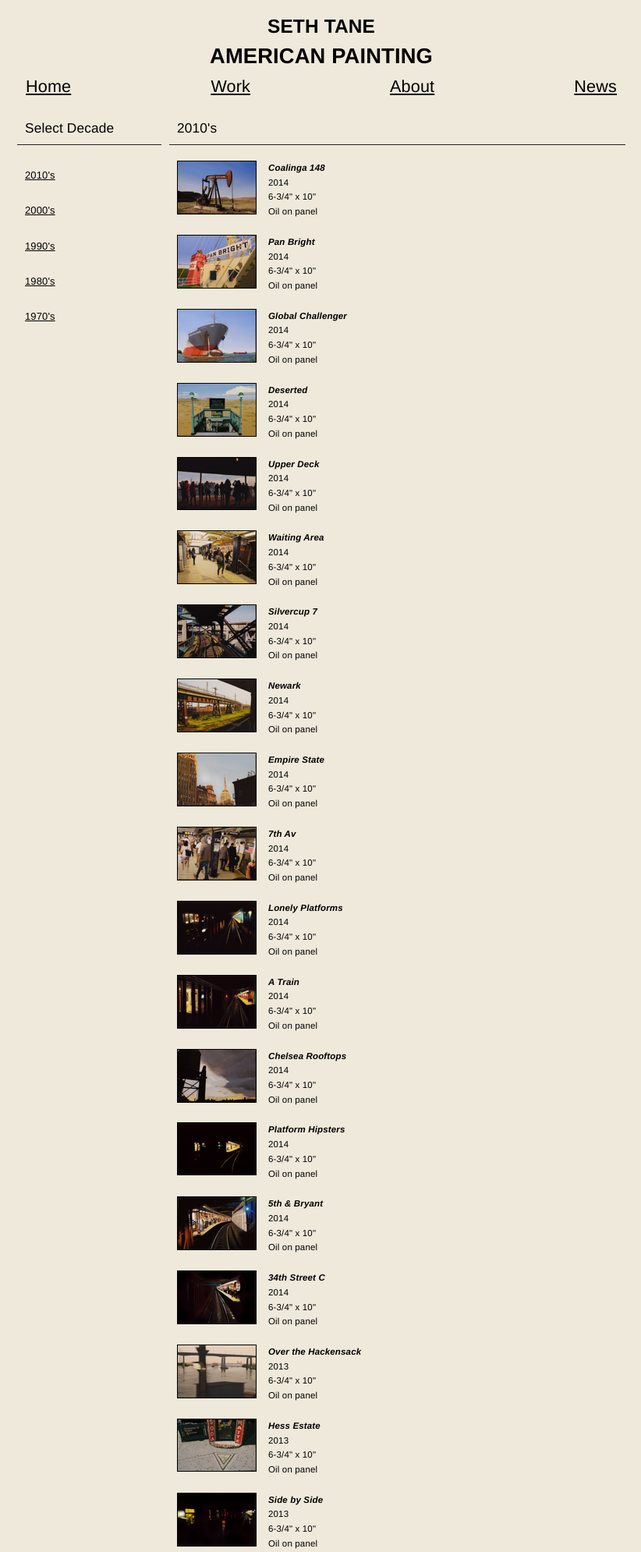
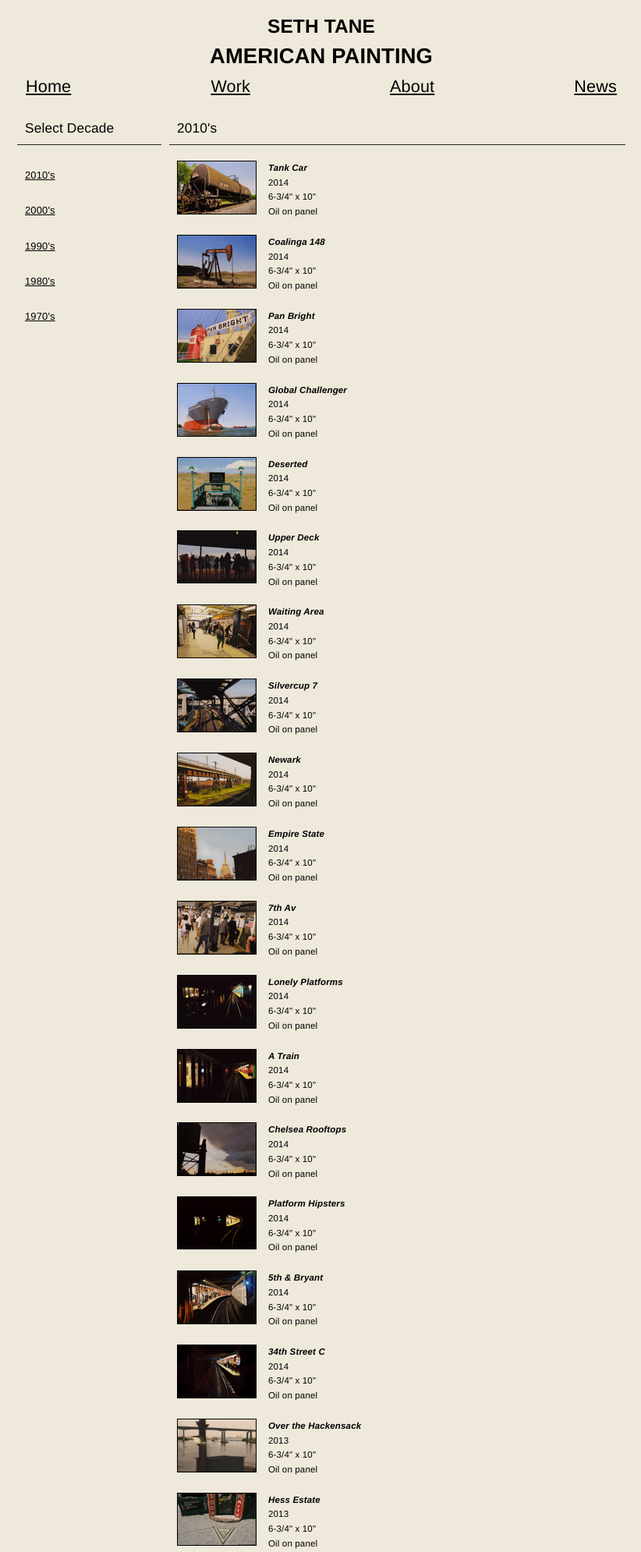
Before and after one commit to pdxh2o/sethtane.com, a PHP site: page /work/2010.php in a window 1280 px wide. Shown: the top 1990 px of the page at 78% size, without its empty margins (228-1050 px from the left). Run offline with PHP 8.4, Linux system fonts and the light colour scheme.

Commit message:
tank car

```diff
--- a/work/2010.php
+++ b/work/2010.php
@@ -3,6 +3,16 @@ include('work_header.html');
 ?>
 
 <div class="decadeTitle leftAligned">2010's</div>
+
+	<div class="workItem">
+		<img class="thumbnail" src="/paintings/Tank CarT.jpg" />
+		<div class="workDescription">
+			<span class="workTitle">Tank Car</span><br/>
+			<span class="workDate">2014 </span><br/>
+			<span class="workSize">6-3/4" x 10"</span><br/>
+			<span class="workMedium">Oil on panel</span>
+		</div>
+	</div>
 
 	<div class="workItem">
 		<img class="thumbnail" src="/paintings/Coalinga-148T.jpg" />
```
Also changed, not shown: paintings/Tank Car.jpg (added), paintings/Tank CarT.jpg (added).
